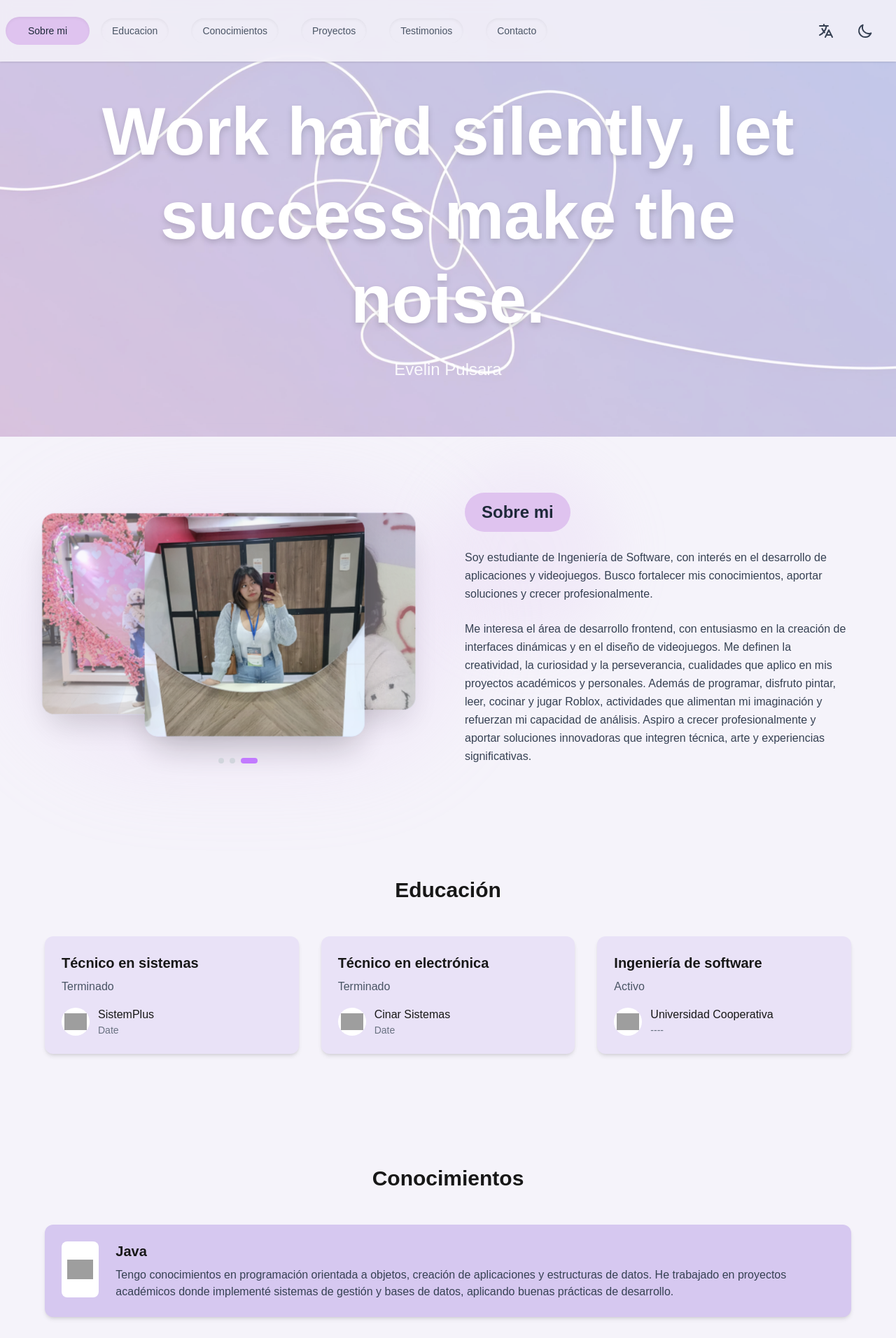
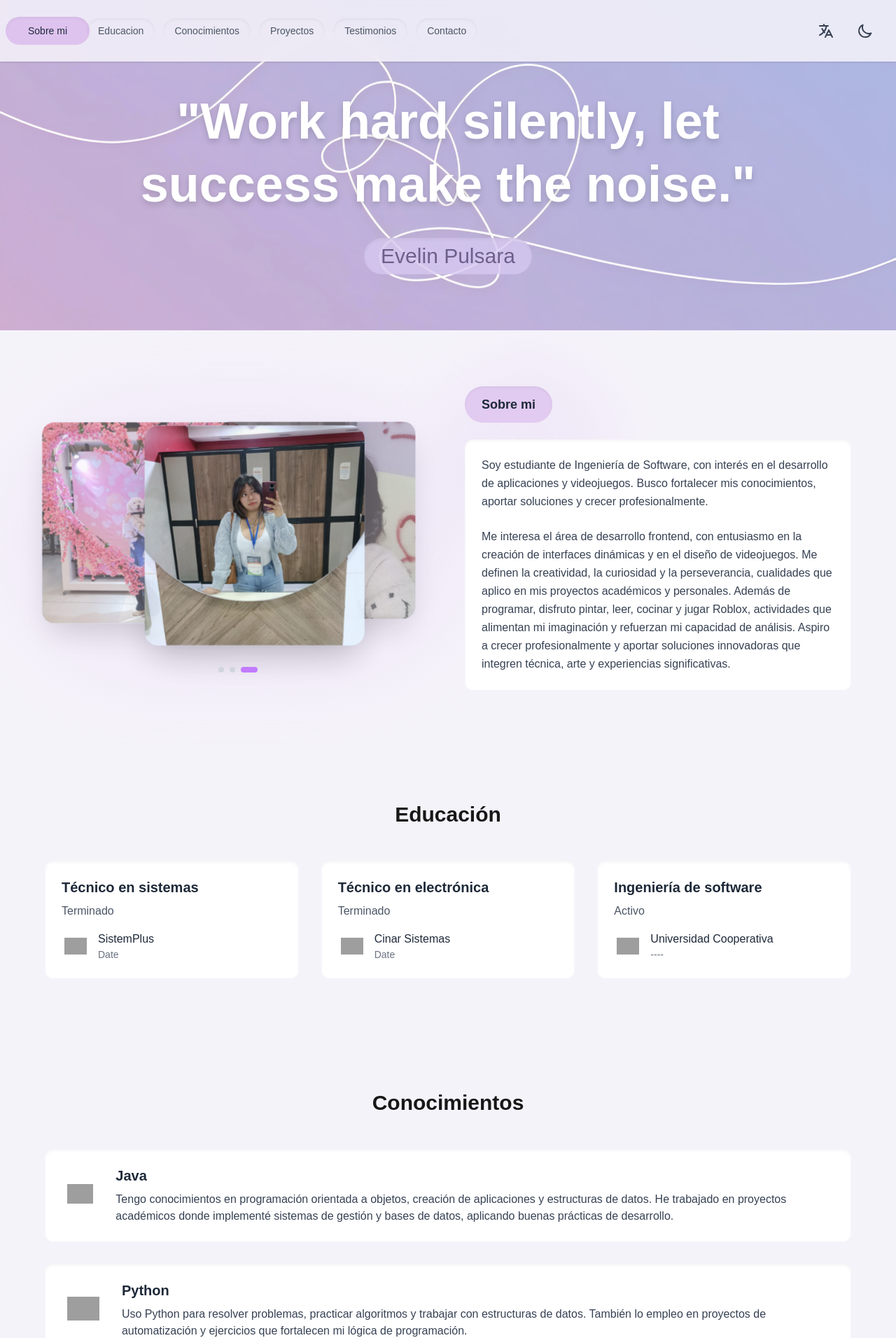
Before and after one commit to evelinpulsara/Final-Dis, a Next.js app: page / in a window 1280 px wide. Shown: the top 1912 px of the page at 70% size. Built offline with nearby package versions, Linux system fonts and the light colour scheme; grey boxes are pictures that could not be loaded.

Commit message:
se modifico header

```diff
--- a/src/app/components/Header.tsx
+++ b/src/app/components/Header.tsx
@@ -37,7 +37,7 @@ export default function Header({
     <header className={`fixed top-0 left-0 right-0 z-50 ${isDark ? 'bg-[#0F1029]/85' : 'bg-[#F5F3FA]/85'} backdrop-blur-sm shadow-sm`}>
       <nav className="container mx-auto px-6 py-6">
         <div className="flex items-center justify-between">
-          <div className="flex items-center gap-8 relative">
+          <div className="flex items-center gap-3 relative"> {/* 👈 Cambiado a gap-3 */}
             <div
               className="absolute h-10 bg-[#DFC3EF] rounded-full transition-all duration-300 ease-out shadow-inner"
               style={{
--- a/src/app/components/sections/AboutSection.tsx
+++ b/src/app/components/sections/AboutSection.tsx
@@ -8,13 +8,15 @@ interface AboutProps {
   language: 'es' | 'en';
   currentImageIndex: number;
   setCurrentImageIndex: (index: number) => void;
+  activeMenu: string;
 }
 
 export default function AboutSection({
   isDark,
   language,
   currentImageIndex,
-  setCurrentImageIndex
+  setCurrentImageIndex,
+  activeMenu
 }: AboutProps) {
   const t = {
     es: {
@@ -43,7 +45,7 @@ export default function AboutSection({
   }, [currentImageIndex, images.length, setCurrentImageIndex]);
 
   return (
-    <section id="sobremi" className="py-20 relative">
+    <section id="sobremi" className="py-20 relative scroll-mt-24">
       <div className="container mx-auto px-6">
         <div className="flex flex-col lg:flex-row items-center gap-12 max-w-6xl mx-auto">
           <div className="lg:w-1/2 relative flex items-center justify-center">
@@ -102,15 +104,22 @@ export default function AboutSection({
           <div className="lg:w-1/2 relative">
             <div className="absolute -top-10 -left-10 w-64 h-64 bg-[#DFC3EF] rounded-full opacity-20 blur-2xl" />
             <div className="relative">
-              <div className="inline-block mb-6 px-6 py-3 bg-[#DFC3EF] rounded-full">
-                <h2 className="text-2xl font-semibold text-gray-800">{t.title}</h2>
+              {/* Título con burbuja SOLO si está activo */}
+              {activeMenu === 'Sobre mi' ? (
+                <div className="inline-block mb-6 px-6 py-3 rounded-full font-semibold text-lg bg-[#DFC3EF]/80 text-gray-800 shadow-inner">
+                  {t.title}
+                </div>
+              ) : (
+                <h2 className="text-2xl font-semibold text-gray-800 mb-6">{t.title}</h2>
+              )}
+
+              {/* Contenedor de texto con sombra interna y fondo correcto */}
+              <div className={`p-6 rounded-xl shadow-inner ${
+                isDark ? 'bg-[#1C1B2E] text-white' : 'bg-white text-gray-700'
+              }`}>
+                <p className="mb-6 leading-relaxed">{t.p1}</p>
+                <p className="leading-relaxed">{t.p2}</p>
               </div>
-              <p className="text-gray-700 mb-6 leading-relaxed">
-                {t.p1}
-              </p>
-              <p className="text-gray-700 leading-relaxed">
-                {t.p2}
-              </p>
             </div>
           </div>
         </div>
--- a/src/app/components/sections/EducationSection.tsx
+++ b/src/app/components/sections/EducationSection.tsx
@@ -4,9 +4,10 @@ import React from 'react';
 interface EducationProps {
   isDark: boolean;
   language: 'es' | 'en';
+  activeMenu: string;
 }
 
-export default function EducationSection({ isDark, language }: EducationProps) {
+export default function EducationSection({ isDark, language, activeMenu }: EducationProps) {
   const t = {
     es: {
       title: 'Educación',
@@ -27,17 +28,29 @@ export default function EducationSection({ isDark, language }: EducationProps) {
   }[language];
 
   return (
-    <section id="educacion" className={`py-20 ${isDark ? 'bg-[#0F1029]' : 'bg-[#F5F3FA]'}`}>
+    <section id="educacion" className={`py-20 ${isDark ? 'bg-[#0F1029]' : 'bg-[#F5F3FA]'} scroll-mt-24`}>
       <div className="container mx-auto px-6">
         <div className="max-w-6xl mx-auto">
-          <h2 className={`text-3xl font-bold text-center mb-12 ${isDark ? 'text-white' : ''}`}>{t.title}</h2>
+          {/* Título con burbuja solo si está activo */}
+          {activeMenu === 'Educacion' ? (
+            <div className="text-center mb-12">
+              <div className="inline-block px-6 py-3 rounded-full font-semibold text-lg bg-[#DFC3EF]/80 text-gray-800 shadow-inner">
+                {t.title}
+              </div>
+            </div>
+          ) : (
+            <h2 className={`text-3xl font-bold text-center mb-12 ${isDark ? 'text-white' : ''}`}>
+              {t.title}
+            </h2>
+          )}
+
           <div className="grid grid-cols-1 md:grid-cols-3 gap-8">
             {t.items.map((item, idx) => (
               <div
                 key={idx}
-                className={`${isDark ? 'bg-[#1C1B2E]' : 'bg-[#E9E2F7]'} p-6 rounded-xl shadow-md hover:shadow-lg transition-shadow`}
+                className={`${isDark ? 'bg-[#1C1B2E] text-white' : 'bg-white text-gray-800'} p-6 rounded-xl shadow-inner hover:shadow-lg transition-shadow`}
               >
-                <h3 className={`text-xl font-bold mb-2 ${isDark ? 'text-white' : ''}`}>{item.title}</h3>
+                <h3 className="text-xl font-bold mb-2">{item.title}</h3>
                 <p className={`${isDark ? 'text-[#FF8989]' : 'text-gray-600'} mb-4`}>{item.status}</p>
                 <div className="flex items-center gap-3">
                   <div className="w-10 h-10 rounded-full bg-white p-1">
@@ -54,7 +67,7 @@ export default function EducationSection({ isDark, language }: EducationProps) {
                     />
                   </div>
                   <div>
-                    <p className={`font-medium ${isDark ? 'text-white' : ''}`}>{item.org}</p>
+                    <p className="font-medium">{item.org}</p>
                     <p className={`text-sm ${isDark ? 'text-gray-400' : 'text-gray-500'}`}>{item.date}</p>
                   </div>
                 </div>
--- a/src/app/components/sections/SkillsSection.tsx
+++ b/src/app/components/sections/SkillsSection.tsx
@@ -4,9 +4,10 @@ import React from 'react';
 interface SkillsProps {
   isDark: boolean;
   language: 'es' | 'en';
+  activeMenu: string;
 }
 
-export default function SkillsSection({ isDark, language }: SkillsProps) {
+export default function SkillsSection({ isDark, language, activeMenu }: SkillsProps) {
   const t = {
     es: {
       title: 'Conocimientos',
@@ -45,15 +46,29 @@ export default function SkillsSection({ isDark, language }: SkillsProps) {
   }[language];
 
   return (
-    <section id="conocimientos" className={`py-20 ${isDark ? 'bg-[#0F1029]' : 'bg-[#F5F3FA]'}`}>
+    <section id="conocimientos" className={`py-20 ${isDark ? 'bg-[#0F1029]' : 'bg-[#F5F3FA]'} scroll-mt-24`}>
       <div className="container mx-auto px-6">
         <div className="max-w-6xl mx-auto">
-          <h2 className={`text-3xl font-bold text-center mb-12 ${isDark ? 'text-white' : ''}`}>{t.title}</h2>
+          {/* Título con burbuja solo si está activo */}
+          {activeMenu === 'Conocimientos' ? (
+            <div className="text-center mb-12">
+              <div className="inline-block px-6 py-3 rounded-full font-semibold text-lg bg-[#DFC3EF]/80 text-gray-800 shadow-inner">
+                {t.title}
+              </div>
+            </div>
+          ) : (
+            <h2 className={`text-3xl font-bold text-center mb-12 ${isDark ? 'text-white' : ''}`}>
+              {t.title}
+            </h2>
+          )}
+
           <div className="space-y-8">
             {t.items.map((item, idx) => (
               <div
                 key={idx}
-                className={`${isDark ? 'bg-[#2D255A]' : idx === 0 ? 'bg-[#D6C8F0]' : idx === 1 ? 'bg-[#C7D9F7]' : 'bg-[#A9B7F2]'} p-6 rounded-xl shadow-md hover:shadow-lg transition-shadow flex flex-col md:flex-row items-start gap-6`}
+                className={`p-6 rounded-xl shadow-inner flex flex-col md:flex-row items-start gap-6 ${
+                  isDark ? 'bg-[#1C1B2E] text-white' : 'bg-white text-gray-800'
+                }`}
               >
                 <div className="w-20 h-20 rounded-lg bg-white p-2">
                   <img
@@ -69,7 +84,7 @@ export default function SkillsSection({ isDark, language }: SkillsProps) {
                   />
                 </div>
                 <div>
-                  <h3 className={`text-xl font-bold mb-2 ${isDark ? 'text-white' : ''}`}>{item.title}</h3>
+                  <h3 className="text-xl font-bold mb-2">{item.title}</h3>
                   <p className={isDark ? 'text-[#C7C7DB]' : 'text-gray-700'}>
                     {item.desc}
                   </p>
--- a/src/app/page.tsx
+++ b/src/app/page.tsx
@@ -55,6 +55,7 @@ export default function PortfolioLanding() {
       />
 
       {/* Hero Section */}
+      {/* Hero Section */}
 <section className="relative pt-32 pb-20 overflow-hidden">
   <div className="absolute inset-0">
     <img
@@ -62,29 +63,37 @@ export default function PortfolioLanding() {
       alt="Hero Background"
       className="w-full h-full object-cover"
     />
-          <div className={`absolute inset-0 ${isDark ? 'bg-black/40' : 'bg-white/40'}`}></div>
+    {/* Overlay suave para contraste, sin difuminar la imagen */}
+    <div className={`absolute inset-0 ${isDark ? 'bg-black/20' : 'bg-white/20'}`}></div>
   </div>
   <div className="container mx-auto px-6 relative z-10">
     <div className="max-w-5xl mx-auto text-center">
-            <h1 className="text-6xl md:text-7xl lg:text-8xl font-bold text-white leading-tight mb-6 drop-shadow-lg">
-              {"Work hard silently, let success make the noise."}
+      {/* Frase principal */}
+      <h1 className="text-5xl md:text-6xl lg:text-7xl font-bold text-white leading-tight mb-4 drop-shadow-lg">
+        "Work hard silently, let success make the noise."
       </h1>
-            <p className="text-2xl text-white/90 font-light">Evelin Pulsara</p>
+
+      {/* Nombre dentro de burbuja */}
+      <div className="inline-block mt-4 px-6 py-2 rounded-full bg-[#D6C8F0]/80 shadow-inner">
+        <p className="text-2xl md:text-3xl font-medium text-[#6D5F8B]">Evelin Pulsara</p>
+      </div>
     </div>
   </div>
 </section>
 
+      {/* Secciones */}
       <AboutSection
         isDark={isDark}
         language={language}
         currentImageIndex={currentImageIndex}
         setCurrentImageIndex={setCurrentImageIndex}
+        activeMenu={activeMenu}
       />
-      <EducationSection isDark={isDark} language={language} />
-      <SkillsSection isDark={isDark} language={language} />
-      <ProjectsSection isDark={isDark} language={language} />
-      <TestimonialsSection isDark={isDark} language={language} />
-      <ContactSection isDark={isDark} language={language} />
+      <EducationSection isDark={isDark} language={language} activeMenu={activeMenu} />
+      <SkillsSection isDark={isDark} language={language} activeMenu={activeMenu} />
+      <ProjectsSection isDark={isDark} language={language} activeMenu={activeMenu} />
+      <TestimonialsSection isDark={isDark} language={language} activeMenu={activeMenu} />
+      <ContactSection isDark={isDark} language={language} activeMenu={activeMenu} />
     </div>
   );
 }
```
Also changed, not shown: src/app/components/sections/ContactSection.tsx (+19 -4 lines), src/app/components/sections/ProjectsSection.tsx (+21 -6 lines), src/app/components/sections/TestimonialsSection.tsx (+22 -7 lines), 1 other file (tests, documents, lock files or other folders). Lines whose indentation alone changed are shown as unchanged.
